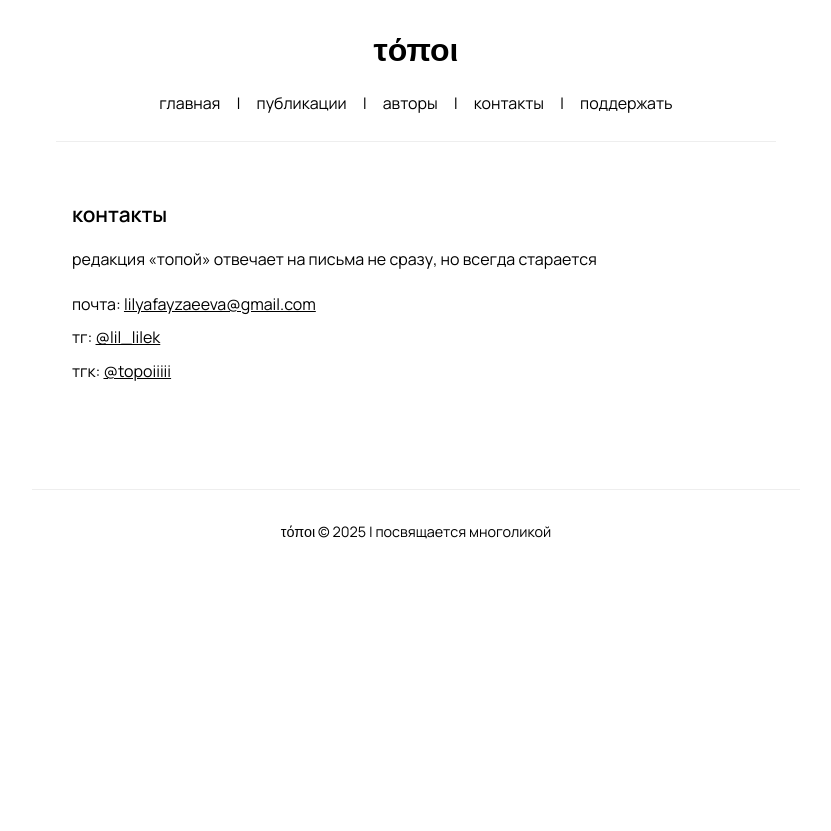
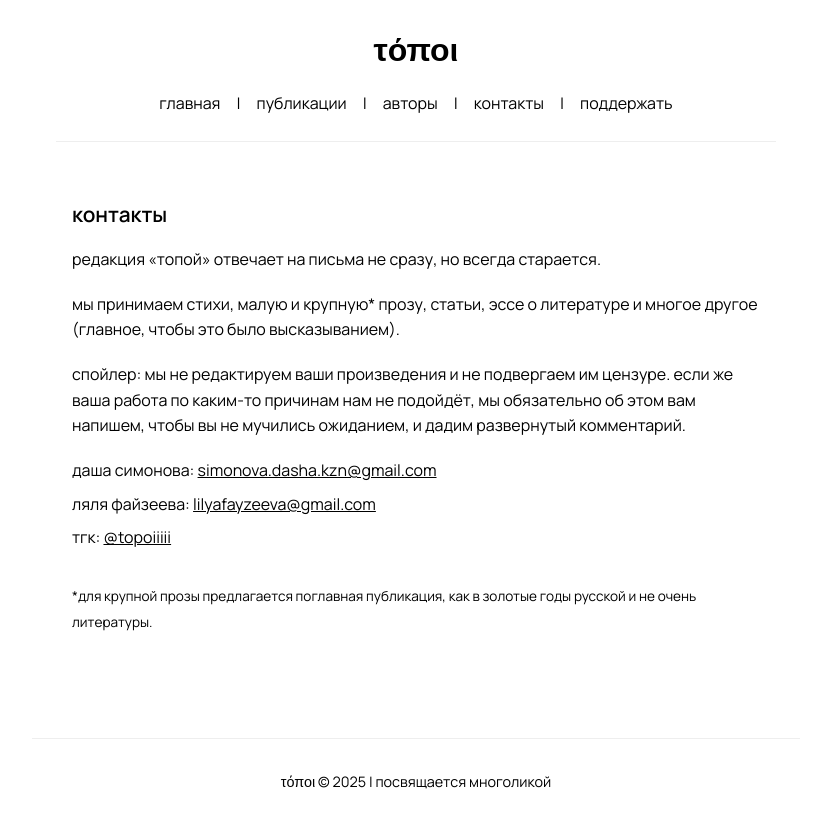
Before and after one commit to lillilek/topos, a Flask app: page /contacts in a window 1280 px wide. Shown: the whole page, without its empty margins (224-1055 px from the left). Before the commit the page ends 539 px from the top, so only its background shows below. Run offline with Flask 3, Linux system fonts and the light colour scheme.

Commit message:
у нас появился манифест

```diff
--- a/templates/contacts.html
+++ b/templates/contacts.html
@@ -2,11 +2,14 @@
 {% block content %}
   <section class="page">
     <h2>контакты</h2>
-    <p>редакция «топой» отвечает на письма не сразу, но всегда старается</p>
+    <p>редакция «топой» отвечает на письма не сразу, но всегда старается.</p>
+    <p>мы принимаем стихи, малую и крупную* прозу, статьи, эссе о литературе и многое другое (главное, чтобы это было высказыванием).</p>
+    <p>спойлер: мы не редактируем ваши произведения и не подвергаем им цензуре. если же ваша работа по каким-то причинам нам не подойдёт, мы обязательно об этом вам напишем, чтобы вы не мучились ожиданием, и дадим развернутый комментарий.</p>
     <ul>
-      <li>почта: <a href="mailto:lilya.fayzeeva@gmail.com">lilyafayzaeeva@gmail.com</a></li>
-      <li>тг: <a href="https://t.me/lil_lilek">@lil_lilek</a></li>
+      <li>даша симонова: <a href="mailto:simonova.dasha.kzn@gmail.com">simonova.dasha.kzn@gmail.com</a></li>
+      <li>ляля файзеева: <a href="mailto:lilya.fayzeeva@gmail.com">lilyafayzeeva@gmail.com</a></li>
       <li>тгк: <a href="https://t.me/topoiiiii">@topoiiiii</a></li>
     </ul>
+    <p><span style="font-size: 0.85em;">*для крупной прозы предлагается поглавная публикация, как в золотые годы русской и не очень литературы.</span></p>
   </section>
 {% endblock %}
--- a/templates/index.html
+++ b/templates/index.html
@@ -2,7 +2,8 @@
 {% block content %}
   <section class="page">
     <h2>манифест</h2>
-    <p>«τόποι» — независимый литературный журнал, предназначенный для того, чтобы стать нашим общим местом.  </p>
+    <p>с древнегреческого τόποι — 'общие места'. места, с которых начинается любое рассуждение. места, куда можно вернуться. места, знакомые каждому. эти общие места объединяют.</p>
+    <p>и мы тоже хотим объединять: начинающих и опытных, пишущих и читающих, неподопонятых и понимающих. мы хотим объединять, потому что верим, что для каждых двух из нас найдутся общие места. мы верим, что можем звучать разными голосами без какофонии — и приглашаем всех, кому есть что сказать.</p>
   </section>
 
   <section class="recent">
```
